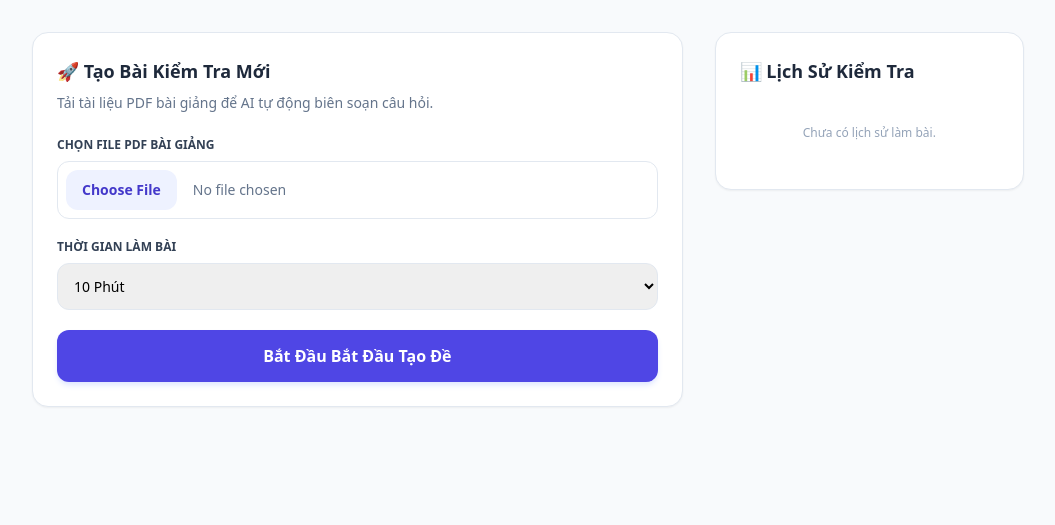
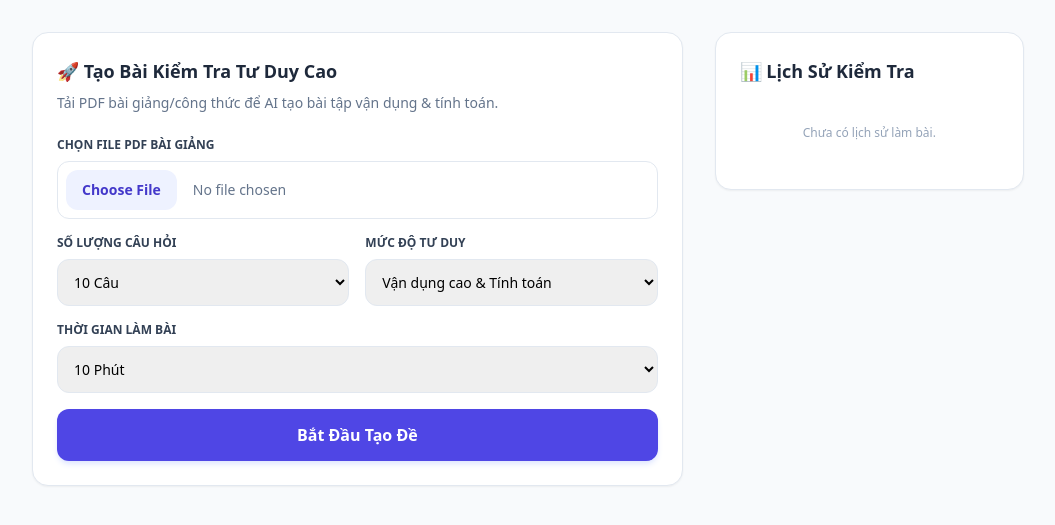
Before and after one commit to okhiep2008-ux/hoc-tap-hub, a Flask app: page / in a window 1280 px wide. Shown: the part 65-590 px from the top of the page, without its empty margins (112-1167 px from the left). Run offline with Flask 3, Linux system fonts and the light colour scheme; the visitor is signed in with stand-in values (Sample User, id 1); data that the repository does not hold is empty; some libraries are stand-ins or nearby versions.

Commit message:
Them loi giai chi tiet, key bai lam, van dung cao va xem lai bai cu

````diff
--- a/app.py
+++ b/app.py
@@ -1,98 +1,3 @@
-import os
-import json
-from flask import Flask, render_template, request, jsonify, redirect, url_for, session
-from pypdf import PdfReader
-import google.generativeai as genai
-
-app = Flask(__name__)
-app.secret_key = 'khoa_bi_mat_cua_ban'
-
-# Kiểm tra và cấu hình Gemini API Key
-GEMINI_API_KEY = os.environ.get("GEMINI_API_KEY")
-if GEMINI_API_KEY:
-    genai.configure(api_key=GEMINI_API_KEY)
-
-@app.route('/')
-def home():
-    if 'username' in session:
-        return render_template('dashboard.html', username=session['username'])
-    return redirect(url_for('login'))
-
-@app.route('/login', methods=['GET', 'POST'])
-def login():
-    if request.method == 'POST':
-        username = request.form.get('username')
-        session['username'] = username
-        return redirect(url_for('home'))
-    return render_template('login.html')
-
-@app.route('/logout')
-def logout():
-    session.pop('username', None)
-    return redirect(url_for('login'))
-
-@app.route('/upload', methods=['POST'])
-def upload_file():
-    # Kiểm tra xem đã cấu hình khóa API trên Render chưa
-    if not GEMINI_API_KEY:
-        return jsonify({'error': 'Lỗi: Chưa cấu hình biến môi trường GEMINI_API_KEY trên Render!'}), 500
-
-    if 'file' not in request.files:
-        return jsonify({'error': 'Không tìm thấy file'}), 400
-    file = request.files['file']
-    if file.filename == '':
-        return jsonify({'error': 'Chưa chọn file'}), 400
-
-    if file and file.filename.endswith('.pdf'):
-        try:
-            reader = PdfReader(file)
-            text = ""
-            for page in reader.pages:
-                text += page.extract_text() or ""
-
-            text = text[:12000]
-
-            prompt = f"""
-            Dựa vào nội dung tài liệu học tập dưới đây, hãy tạo ra 5 câu hỏi trắc nghiệm chất lượng.
-            BẮT BUỘC phải trả về kết quả ở dạng một chuỗi JSON thuần túy (không kèm markdown như ```json), theo cấu trúc mẫu chính xác sau:
-            {{
-              "quiz": [
-                {{
-                  "id": 1,
-                  "question": "Nội dung câu hỏi?",
-                  "options": ["Đáp án A", "Đáp án B", "Đáp án C", "Đáp án D"],
-                  "answer": 0
-                }}
-              ]
-            }}
-            Trong đó trường "answer" là số thứ tự của đáp án đúng (từ 0 đến 3 ứng với 4 đáp án trong mảng options).
-
-            Nội dung tài liệu:
-            {text}
-            """
-
-            model = genai.GenerativeModel('gemini-3.8-flash')
-            response = model.generate_content(prompt)
-
-            res_text = response.text.strip()
-            if res_text.startswith("```json"):
-                res_text = res_text[7:]
-            if res_text.startswith("```"):
-                res_text = res_text[3:]
-            if res_text.endswith("```"):
-                res_text = res_text[:-3]
-
-            quiz_data = json.loads(res_text.strip())
-            return jsonify(quiz_data)
-
-        except Exception as e:
-            print("🚨 LỖI CHI TIẾT:", str(e))
-            return jsonify({'error': f'Lỗi: {str(e)}'}), 500
-
-    return jsonify({'error': 'Chỉ chấp nhận định dạng file PDF!'}), 400
-
-if __name__ == '__main__':
-    app.run(host='0.0.0.0', port=5000)
 import os
 import json
 import re
@@ -102,20 +7,21 @@ from pypdf import PdfReader
 import google.generativeai as genai
 
 app = Flask(__name__)
-app.secret_key = 'hoc_tap_hub_secret_key_pro'
+app.secret_key = 'hoc_tap_hub_secret_key_pro_v2'
 
-# Khởi tạo SQLite Database
 DB_NAME = 'database.db'
 
 def init_db():
     conn = sqlite3.connect(DB_NAME)
     cursor = conn.cursor()
+    # Bảng history lưu thêm cột detail_json để xem lại bài cũ
     cursor.execute('''
         CREATE TABLE IF NOT EXISTS history (
             id INTEGER PRIMARY KEY AUTOINCREMENT,
             username TEXT NOT NULL,
             score INTEGER NOT NULL,
             total INTEGER NOT NULL,
+            detail_json TEXT,
             date TIMESTAMP DEFAULT CURRENT_TIMESTAMP
         )
     ''')
@@ -132,10 +38,9 @@ if GEMINI_API_KEY:
 def home():
     if 'username' in session:
         username = session['username']
-        # Lấy lịch sử làm bài từ database
         conn = sqlite3.connect(DB_NAME)
         cursor = conn.cursor()
-        cursor.execute("SELECT score, total, date FROM history WHERE username = ? ORDER BY date DESC LIMIT 10", (username,))
+        cursor.execute("SELECT id, score, total, date FROM history WHERE username = ? ORDER BY date DESC LIMIT 10", (username,))
         history = cursor.fetchall()
         conn.close()
         return render_template('dashboard.html', username=username, history=history)
@@ -162,7 +67,10 @@ def upload_file():
 
     if 'file' not in request.files:
         return jsonify({'error': 'Không tìm thấy file'}), 400
+
     file = request.files['file']
+    num_questions = request.form.get('num_questions', 10)
+    difficulty = request.form.get('difficulty', 'Vận dụng cao')
     time_limit = request.form.get('time_limit', 10)
 
     if file and file.filename.endswith('.pdf'):
@@ -175,24 +83,32 @@ def upload_file():
                     text += extracted + "\n"
 
             if not text.strip():
-                return jsonify({'error': 'File PDF dạng ảnh (scanned) không trích xuất được chữ. Vui lòng tải PDF dạng văn bản!'}), 400
+                return jsonify({'error': 'File PDF dạng ảnh (scanned) không đọc được chữ. Hãy dùng PDF văn bản!'}), 400
 
-            text = text[:12000]
+            text = text[:15000]
 
             prompt = f"""
-            Dựa vào nội dung tài liệu học tập dưới đây, hãy tạo ra 5 câu hỏi trắc nghiệm khách quan chất lượng cao.
-            BẮT BUỘC trả về duy nhất một chuỗi JSON thuần túy theo định dạng mẫu sau:
+            Bạn là một chuyên gia ra đề thi cấp độ đại học/chuyên sâu.
+            Dựa vào nội dung tài liệu học tập dưới đây, hãy tạo ra {num_questions} câu hỏi trắc nghiệm với mức độ tư duy: "{difficulty}".
+
+            YÊU CẦU ĐẶC BIỆT:
+            1. Nếu tài liệu chứa CÔNG THỨC, LÍ THUYẾT BÀI TẬP hoặc ĐỊNH LÝ, hãy tạo các bài tập TÍNH TOÁN VẬN DỤNG, cho dữ kiện số cụ thể để người học tự áp dụng công thức tính ra kết quả.
+            2. Tránh các câu hỏi nhận biết ghi nhớ đơn thuần. Hãy tập trung vào phân tích, suy luận, áp dụng công thức, so sánh hoặc xử lý tình huống.
+            3. Với mỗi câu hỏi, BẮT BUỘC cung cấp LỜI GIẢI CHI TIẾT (explanation) giải thích rõ từng bước tính toán hoặc lý do tại sao đáp án đó đúng/sai.
+
+            BẮT BUỘC trả về duy nhất một chuỗi JSON thuần túy theo định dạng:
             {{
               "quiz": [
                 {{
                   "id": 1,
-                  "question": "Nội dung câu hỏi?",
+                  "question": "Nội dung câu hỏi hoặc bài tập tính toán?",
                   "options": ["Đáp án A", "Đáp án B", "Đáp án C", "Đáp án D"],
-                  "answer": 0
+                  "answer": 0,
+                  "explanation": "Lời giải chi tiết: Áp dụng công thức X = Y * Z... Do đó tính ra đáp án A."
                 }}
               ]
             }}
-            Trường "answer" là chỉ số đáp án đúng (từ 0 đến 3).
+            Trong đó "answer" là số thứ tự đáp án đúng (từ 0 đến 3).
 
             Nội dung tài liệu:
             {text}
@@ -202,7 +118,6 @@ def upload_file():
             response = model.generate_content(prompt)
             res_text = response.text.strip()
 
-            # Bắt lỗi JSON an toàn bằng Regex
             json_match = re.search(r'\{.*\}', res_text, re.DOTALL)
             if json_match:
                 clean_json = json_match.group(0)
@@ -216,13 +131,15 @@ def upload_file():
             return jsonify({'success': True})
 
         except Exception as e:
-            print("🚨 LỖI CHI TIẾT:", str(e))
-            return jsonify({'error': f'Lỗi: {str(e)}'}), 500
+            return jsonify({'error': f'Lỗi xử lý AI: {str(e)}'}), 500
+
+    return jsonify({'error': 'Chỉ chấp nhận file PDF!'}), 400
+
 @app.route('/quiz')
 def quiz_page():
     if 'quiz_data' not in session:
         return redirect(url_for('home'))
-    return render_template('quiz.html', quiz=session['quiz_data'], time_limit=session.get('time_limit', 10))
+    return render_template('quiz.html', quiz=session['quiz_data'], time_limit=session.get('time_limit', 10), is_review=False)
 
 @app.route('/submit-quiz', methods=['POST'])
 def submit_quiz():
@@ -245,14 +162,16 @@ def submit_quiz():
             'options': q['options'],
             'user_ans': user_ans,
             'correct_ans': correct_ans,
-            'is_correct': is_correct
+            'is_correct': is_correct,
+            'explanation': q.get('explanation', 'Không có lời giải chi tiết.')
         })
 
-    # Lưu kết quả thi vào Database
+    # Lưu kết quả + chi tiết đáp án vào Database
     try:
         conn = sqlite3.connect(DB_NAME)
         cursor = conn.cursor()
-        cursor.execute("INSERT INTO history (username, score, total) VALUES (?, ?, ?)", (username, score, total))
+        cursor.execute("INSERT INTO history (username, score, total, detail_json) VALUES (?, ?, ?, ?)",
+                       (username, score, total, json.dumps(details, ensure_ascii=False)))
         conn.commit()
         conn.close()
     except Exception as e:
@@ -264,5 +183,22 @@ def submit_quiz():
         'details': details
     })
 
+# Xem lại bài thi cũ
+@app.route('/review/<int:history_id>')
+def review_quiz(history_id):
+    conn = sqlite3.connect(DB_NAME)
+    cursor = conn.cursor()
+    cursor.execute("SELECT score, total, detail_json, date FROM history WHERE id = ?", (history_id,))
+    record = cursor.fetchone()
+    conn.close()
+
+    if not record:
+        return redirect(url_for('home'))
+
+    score, total, detail_json, date = record
+    details = json.loads(detail_json) if detail_json else []
+
+    return render_template('review.html', score=score, total=total, details=details, date=date)
+
 if __name__ == '__main__':
     app.run(host='0.0.0.0', port=5000)
--- a/templates/dashboard.html
+++ b/templates/dashboard.html
@@ -7,7 +7,6 @@
     <script src="https://cdn.tailwindcss.com"></script>
 </head>
 <body class="bg-slate-50 min-h-screen">
-    <!-- Navbar -->
     <nav class="bg-white border-b border-slate-200 py-4 px-6 mb-8">
         <div class="max-w-5xl mx-auto flex justify-between items-center">
             <h1 class="text-2xl font-black text-indigo-600 tracking-tight">📚 Học Tập Hub</h1>
@@ -21,13 +20,32 @@
     <div class="max-w-5xl mx-auto px-4 grid grid-cols-1 md:grid-cols-3 gap-8">
         <!-- Form Tạo Đề -->
         <div class="md:col-span-2 bg-white rounded-2xl shadow-sm border border-slate-200 p-6">
-            <h2 class="text-lg font-bold text-slate-800 mb-2">🚀 Tạo Bài Kiểm Tra Mới</h2>
-            <p class="text-sm text-slate-500 mb-6">Tải tài liệu PDF bài giảng để AI tự động biên soạn câu hỏi.</p>
+            <h2 class="text-lg font-bold text-slate-800 mb-2">🚀 Tạo Bài Kiểm Tra Tư Duy Cao</h2>
+            <p class="text-sm text-slate-500 mb-6">Tải PDF bài giảng/công thức để AI tạo bài tập vận dụng & tính toán.</p>
 
-            <form id="uploadForm" class="space-y-5">
+            <form id="uploadForm" class="space-y-4">
                 <div>
                     <label class="block text-xs font-bold text-slate-700 uppercase mb-2">Chọn File PDF Bài Giảng</label>
                     <input type="file" id="pdfFile" accept=".pdf" required class="w-full text-sm text-slate-500 file:mr-4 file:py-2.5 file:px-4 file:rounded-xl file:border-0 file:text-sm file:font-semibold file:bg-indigo-50 file:text-indigo-700 hover:file:bg-indigo-100 border border-slate-200 rounded-xl p-2 cursor-pointer">
+                </div>
+
+                <div class="grid grid-cols-2 gap-4">
+                    <div>
+                        <label class="block text-xs font-bold text-slate-700 uppercase mb-2">Số Lượng Câu Hỏi</label>
+                        <select id="numQuestions" class="w-full border border-slate-200 rounded-xl p-3 text-sm focus:ring-2 focus:ring-indigo-500 outline-none">
+                            <option value="5">5 Câu</option>
+                            <option value="10" selected>10 Câu</option>
+                            <option value="15">15 Câu</option>
+                        </select>
+                    </div>
+                    <div>
+                        <label class="block text-xs font-bold text-slate-700 uppercase mb-2">Mức Độ Tư Duy</label>
+                        <select id="difficulty" class="w-full border border-slate-200 rounded-xl p-3 text-sm focus:ring-2 focus:ring-indigo-500 outline-none">
+                            <option value="Vận dụng cao & Tính toán" selected>Vận dụng cao & Tính toán</option>
+                            <option value="Hiểu & Phân tích">Hiểu & Phân tích</option>
+                            <option value="Cơ bản">Cơ bản nhận biết</option>
+                        </select>
+                    </div>
                 </div>
 
                 <div>
@@ -41,31 +59,31 @@
                 </div>
 
                 <button type="submit" id="submitBtn" class="w-full bg-indigo-600 hover:bg-indigo-700 text-white font-bold py-3.5 rounded-xl transition shadow-md shadow-indigo-100">
-                    Bắt Đầu Bắt Đầu Tạo Đề
+                    Bắt Đầu Tạo Đề
                 </button>
             </form>
 
             <div id="loading" class="hidden text-center mt-6">
                 <div class="inline-block animate-spin rounded-full h-8 w-8 border-4 border-indigo-600 border-t-transparent"></div>
-                <p class="text-sm text-indigo-600 font-semibold mt-2">AI đang đọc tài liệu và khởi tạo câu hỏi...</p>
+                <p class="text-sm text-indigo-600 font-semibold mt-2">AI đang phân tích công thức & khởi tạo bài tập...</p>
             </div>
         </div>
 
-        <!-- Cột Lịch Sử Làm Bài -->
+        <!-- Lịch Sử & Xem Lại -->
         <div class="bg-white rounded-2xl shadow-sm border border-slate-200 p-6 h-fit">
             <h2 class="text-lg font-bold text-slate-800 mb-4">📊 Lịch Sử Kiểm Tra</h2>
             {% if history %}
             <div class="space-y-3">
                 {% for item in history %}
-                <div class="flex justify-between items-center p-3 rounded-xl bg-slate-50 border border-slate-100">
+                <a href="/review/{{ item[0] }}" class="flex justify-between items-center p-3 rounded-xl bg-slate-50 border border-slate-100 hover:bg-indigo-50/50 hover:border-indigo-200 transition group">
                     <div>
-                        <span class="text-xs text-slate-400 block">{{ item[2] }}</span>
-                        <span class="text-sm font-semibold text-slate-700">Bài thi trắc nghiệm</span>
+                        <span class="text-xs text-slate-400 block">{{ item[3] }}</span>
+                        <span class="text-sm font-semibold text-slate-700 group-hover:text-indigo-600">Xem lại bài làm ➔</span>
                     </div>
                     <span class="text-sm font-bold text-indigo-600 bg-indigo-50 px-2.5 py-1 rounded-lg">
-                        {{ item[0] }}/{{ item[1] }}
+                        {{ item[1] }}/{{ item[2] }}
                     </span>
-                </div>
+                </a>
                 {% endfor %}
             </div>
             {% else %}
@@ -78,6 +96,8 @@
         document.getElementById('uploadForm').addEventListener('submit', async function(e) {
             e.preventDefault();
             const fileInput = document.getElementById('pdfFile');
+            const numQuestions = document.getElementById('numQuestions').value;
+            const difficulty = document.getElementById('difficulty').value;
             const timeLimit = document.getElementById('timeLimit').value;
             const loading = document.getElementById('loading');
             const submitBtn = document.getElementById('submitBtn');
@@ -86,6 +106,8 @@
 
             const formData = new FormData();
             formData.append('file', fileInput.files[0]);
+            formData.append('num_questions', numQuestions);
+            formData.append('difficulty', difficulty);
             formData.append('time_limit', timeLimit);
 
             submitBtn.classList.add('hidden');
@@ -94,12 +116,10 @@
             try {
                 const response = await fetch('/upload', { method: 'POST', body: formData });
                 const result = await response.json();
-
                 if (response.ok && result.success) {
                     window.location.href = '/quiz';
                 } else {
-                    // Hiển thị chính xác lỗi từ server trả về lên màn hình
-                    alert(result.error || 'Lỗi không xác định từ server!');
+                    alert(result.error || 'Có lỗi xảy ra!');
                     submitBtn.classList.remove('hidden');
                     loading.classList.add('hidden');
                 }
````
Also changed, not shown: templates/quiz.html (+26 -16 lines), templates/review.html (added, +46 -0 lines).
